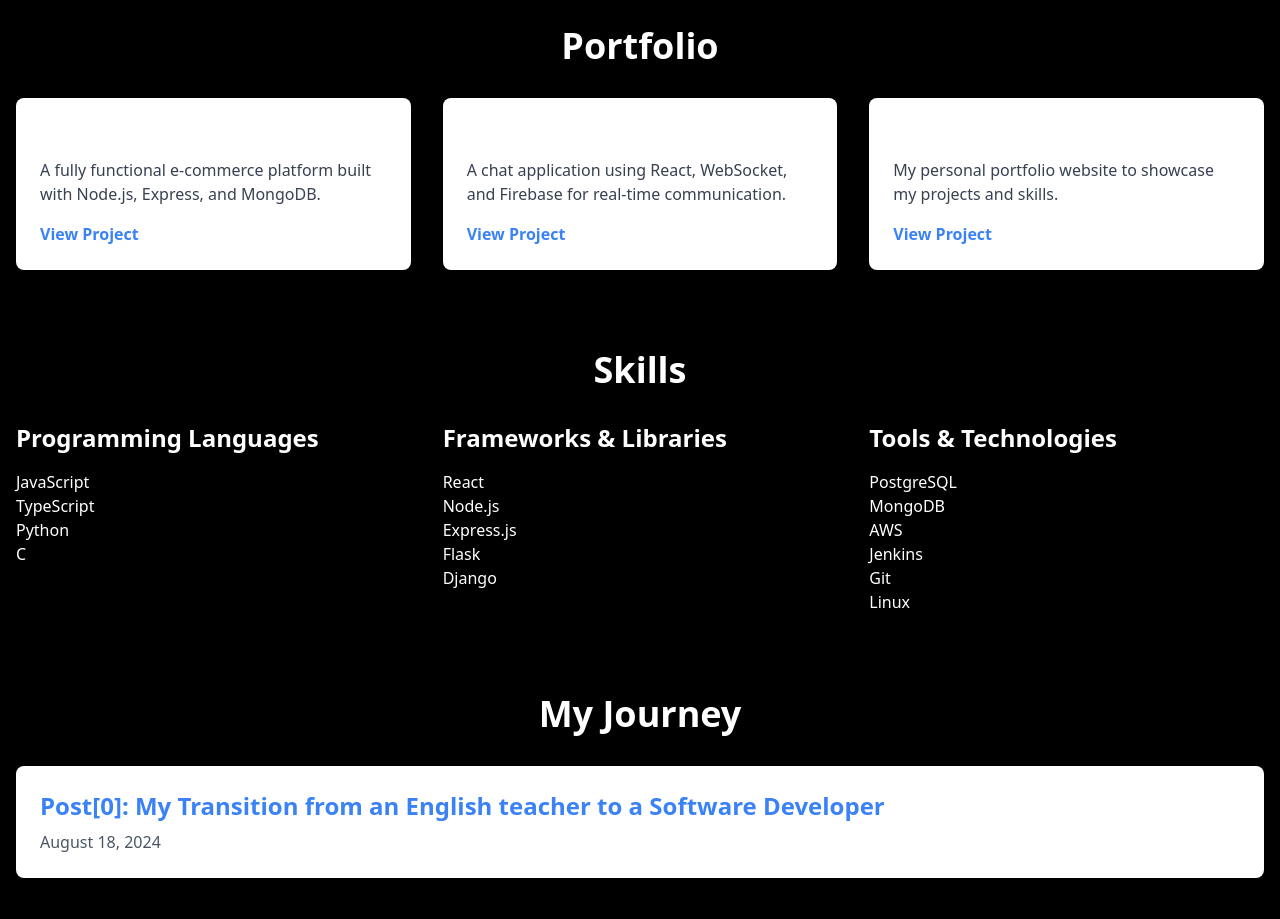
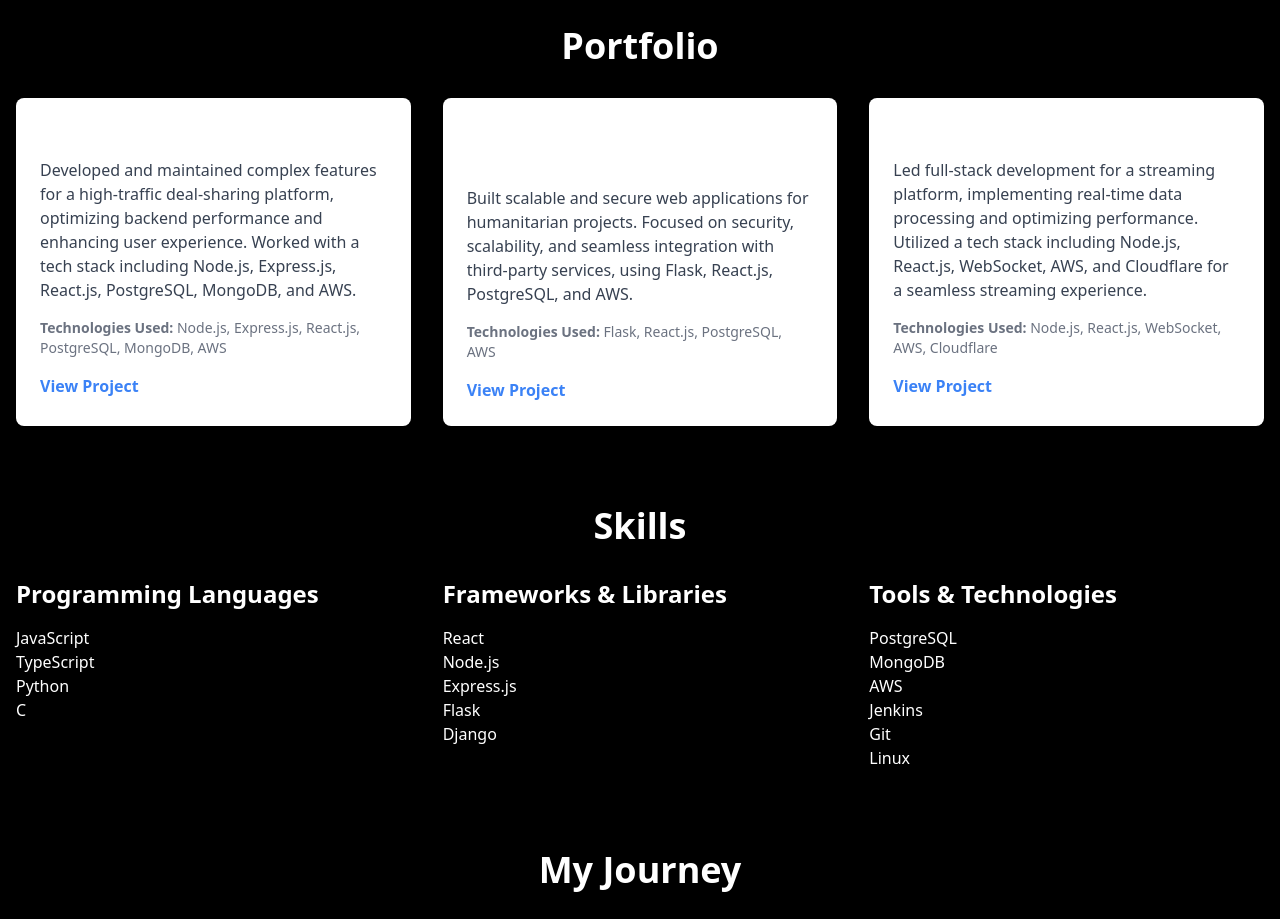
Before and after one commit to Envisational/Portfolio, a React (Create React App) app in the folder portfolio/: page / in a window 1280 px wide. Shown: the part 1440-2359 px from the top of the page. Built offline with nearby package versions, Linux system fonts and the light colour scheme.

Commit message:
Projects added (needs more work)

```diff
--- a/portfolio/src/components/Portfolio.js
+++ b/portfolio/src/components/Portfolio.js
@@ -1,24 +1,32 @@
 import React from 'react';
 
 const Portfolio = () => {
-  // Sample data
+
   const projects = [
     {
-      title: 'E-commerce Platform',
-      description: 'A fully functional e-commerce platform built with Node.js, Express, and MongoDB.',
-      link: ''
+      title: 'Slickdeals',
+      role: 'Full Stack Developer',
+      description: 'Developed and maintained complex features for a high-traffic deal-sharing platform, optimizing backend performance and enhancing user experience. Worked with a tech stack including Node.js, Express.js, React.js, PostgreSQL, MongoDB, and AWS.',
+      technologies: 'Node.js, Express.js, React.js, PostgreSQL, MongoDB, AWS',
+      link: 'https://slickdeals.net/'
     },
     {
-      title: 'Real-time Chat Application',
-      description: 'A chat application using React, WebSocket, and Firebase for real-time communication.',
-      link: ''
+      title: 'International Humanitarian Development (IHD)',
+      role: 'Full Stack Developer',
+      description: 'Built scalable and secure web applications for humanitarian projects. Focused on security, scalability, and seamless integration with third-party services, using Flask, React.js, PostgreSQL, and AWS.',
+      technologies: 'Flask, React.js, PostgreSQL, AWS',
+      link: 'https://www.ihd.ae/'
     },
     {
-      title: 'Personal Portfolio',
-      description: 'My personal portfolio website to showcase my projects and skills.',
-      link: ''
+      title: 'Kick.com',
+      role: 'Full Stack Developer',
+      description: 'Led full-stack development for a streaming platform, implementing real-time data processing and optimizing performance. Utilized a tech stack including Node.js, React.js, WebSocket, AWS, and Cloudflare for a seamless streaming experience.',
+      technologies: 'Node.js, React.js, WebSocket, AWS, Cloudflare',
+      link: 'https://kick.com/'
     }
   ];
+
+
 
   return (
     <section id="portfolio" className="py-20">
@@ -30,6 +38,7 @@ const Portfolio = () => {
               <div className="p-6">
                 <h3 className="text-xl font-semibold mb-2">{project.title}</h3>
                 <p className="text-gray-700 mb-4">{project.description}</p>
+                <p className="text-sm text-gray-500 mb-4"><strong>Technologies Used:</strong> {project.technologies}</p>
                 <a
                   href={project.link}
                   className="text-blue-500 hover:text-blue-700 font-semibold"
@@ -45,6 +54,7 @@ const Portfolio = () => {
       </div>
     </section>
   );
+
 };
 
 export default Portfolio;
```
